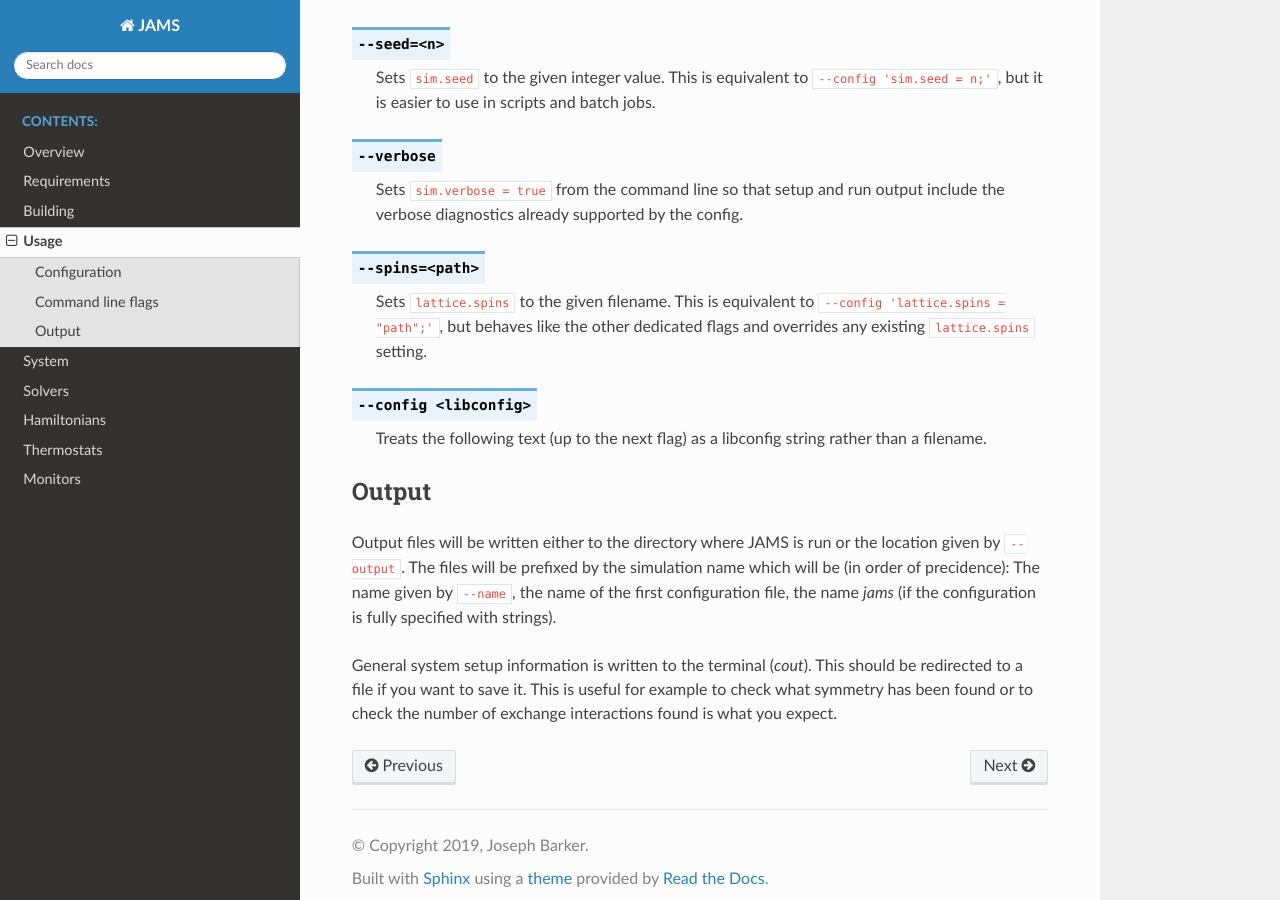
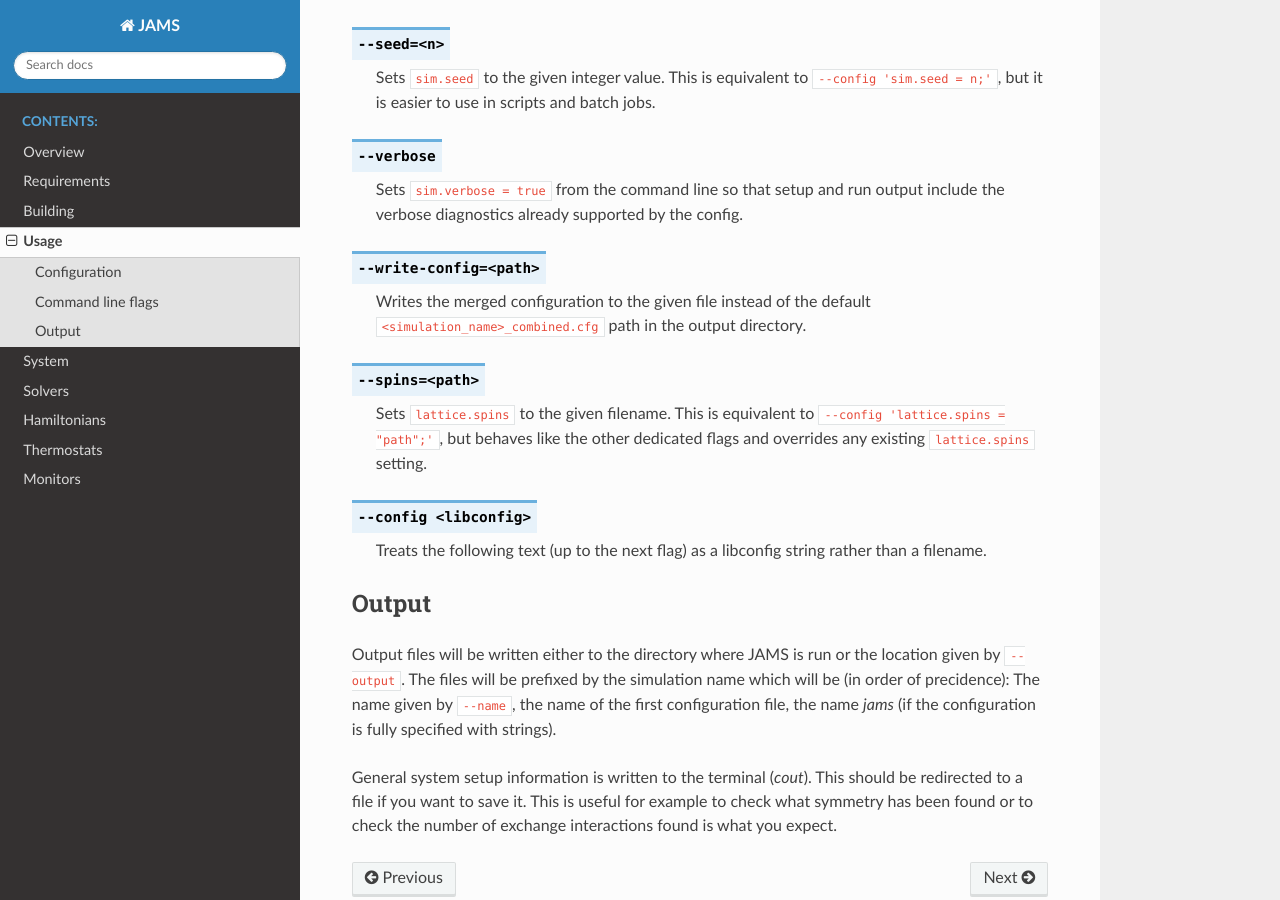
Before and after one commit to stonerlab/jams, a Sphinx documentation site: the page built from docs/source/usage.rst, in a window 1280 px wide and 900 px high, scrolled down 2378 px. Built offline with Sphinx 7.4.7 and the Read the Docs theme 3.1.0, drawn with Linux system fonts in a browser that asks for light colours.

Commit message:
Add explicit merged config output flag

```diff
--- a/docs/source/usage.rst
+++ b/docs/source/usage.rst
@@ -116,6 +116,11 @@ Command line flags
     Sets :code:`sim.verbose = true` from the command line so that setup and run
     output include the verbose diagnostics already supported by the config.
 
+.. describe:: --write-config=<path>
+
+    Writes the merged configuration to the given file instead of the default
+    :code:`<simulation_name>_combined.cfg` path in the output directory.
+
 .. describe:: --spins=<path>
 
     Sets :code:`lattice.spins` to the given filename. This is equivalent to
```
Also changed, not shown: README.md (+6 -0 lines), 3 other files.
